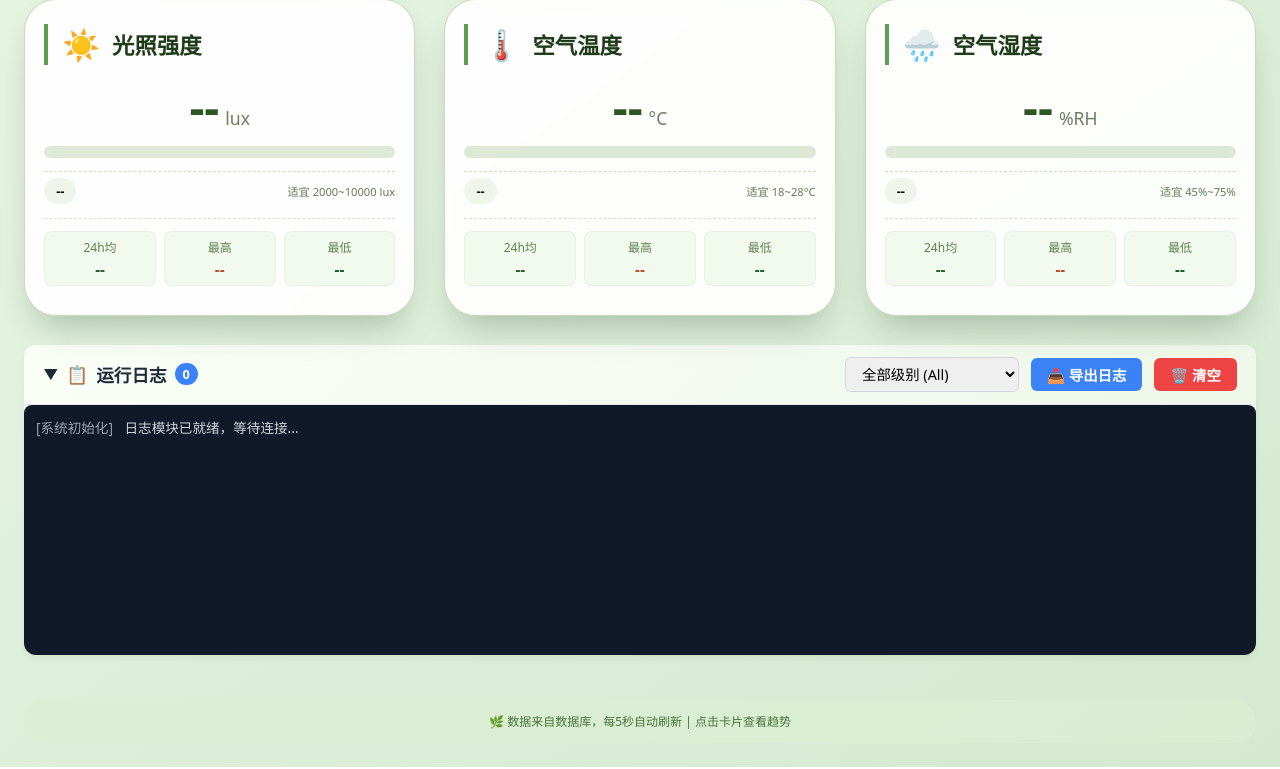
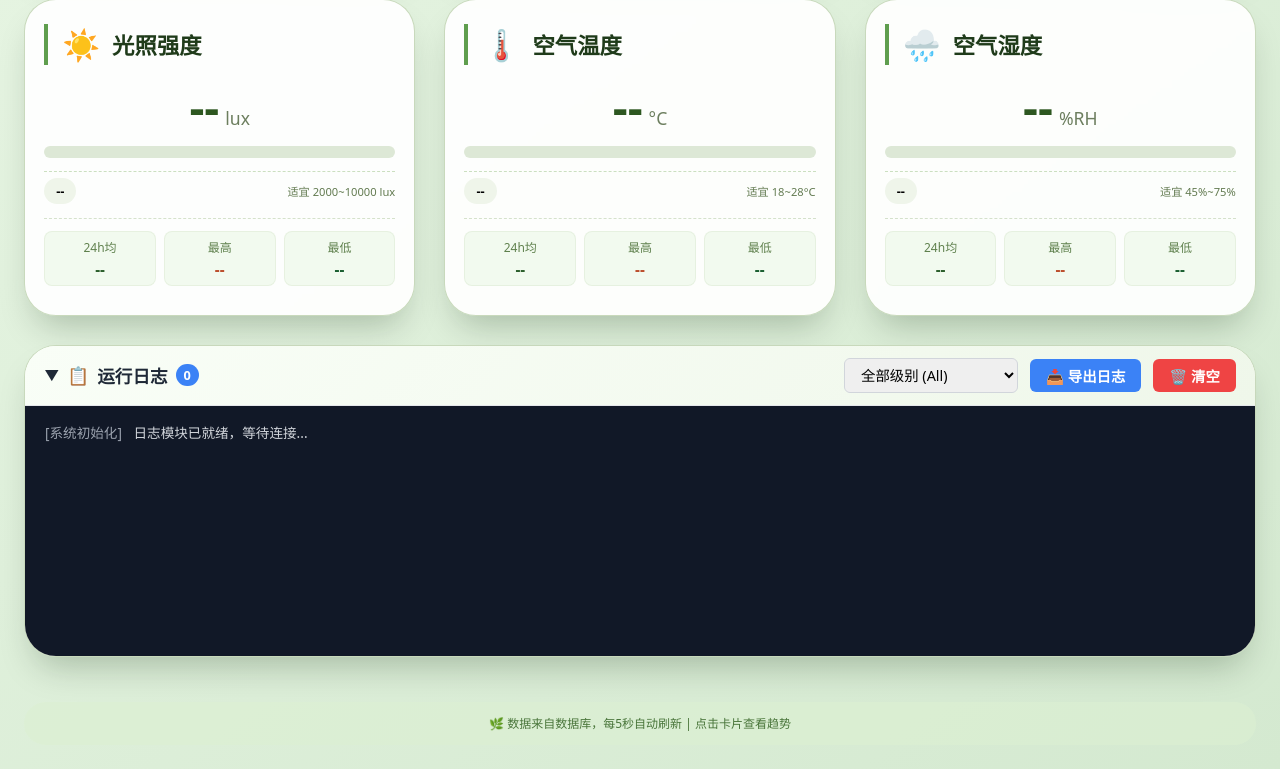
Before and after one commit to bighj256/webhook_bridge, a Flask app: page /dashboard in a window 1280 px wide. Shown: the part 506-1275 px from the top of the page. Run offline with Flask 3, Linux system fonts and the light colour scheme; data that the repository does not hold is empty; parts of the project's set-up code (start-up, migrations or seed data) failed here and were passed over; some libraries are stand-ins or nearby versions.

Commit message:
统一日志样式

```diff
--- a/static/css/style.css
+++ b/static/css/style.css
@@ -461,9 +461,11 @@ body {
 
 /* ---------- 运行日志面板 ---------- */
 .log-panel-wrapper {
-    background: #ffffff;
-    border-radius: 12px;
-    box-shadow: 0 4px 6px rgba(0,0,0,0.05);
+    background: rgba(255, 255, 255, 0.92);
+    backdrop-filter: blur(2px);
+    border-radius: 2rem;
+    box-shadow: 0 20px 35px -12px rgba(0, 32, 0, 0.25);
+    border: 1px solid rgba(120, 160, 90, 0.4);
     margin: 1.8rem 0;
     display: flex;
     flex-direction: column;
@@ -549,8 +551,7 @@ body {
 
 .log-terminal {
     background: #111827;
-    border-radius: 8px;
-    padding: 12px;
+    padding: 16px 20px;
     height: 250px;
     overflow-y: auto;
     font-family: 'Consolas', 'Courier New', monospace;
```
